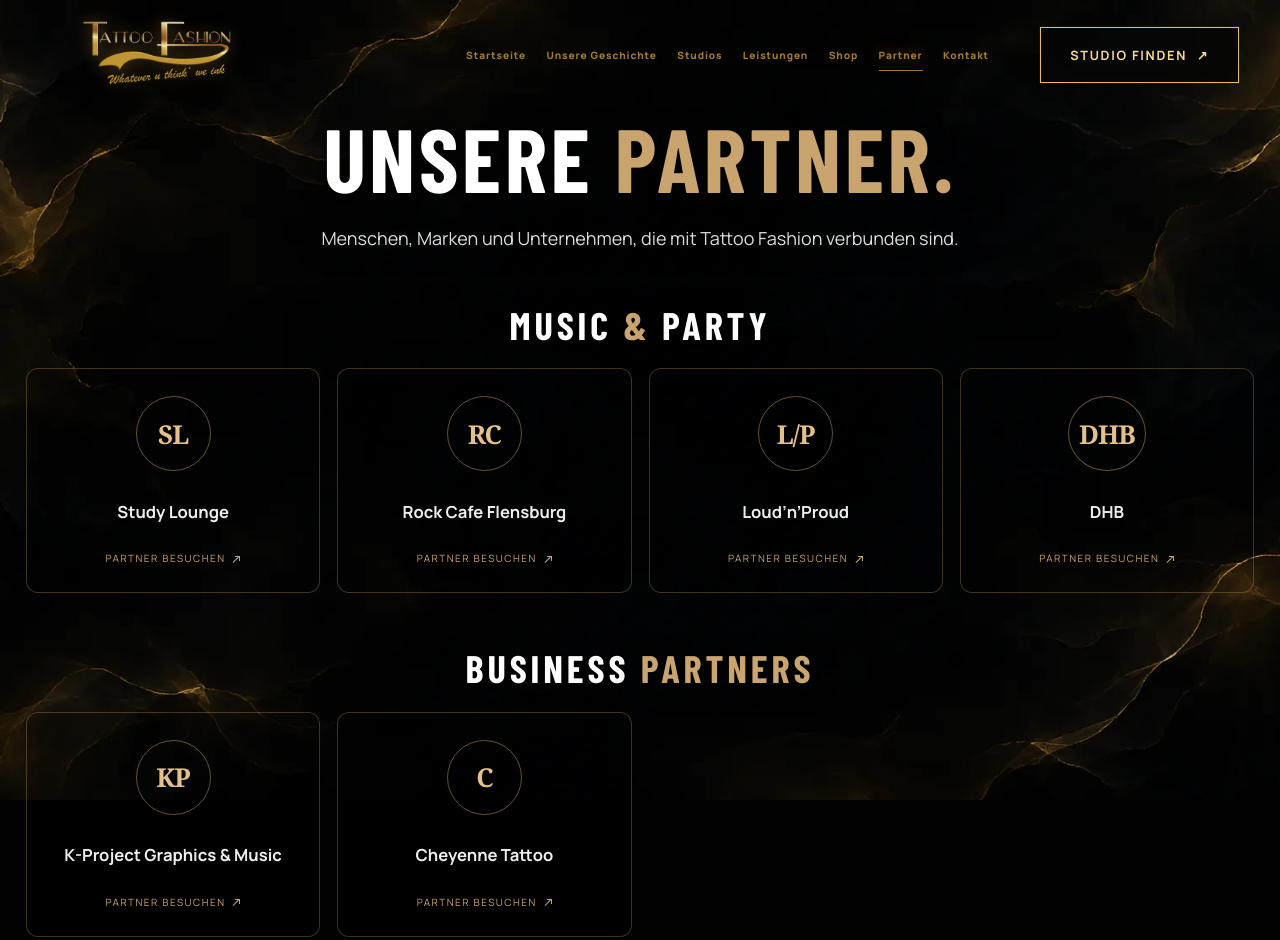
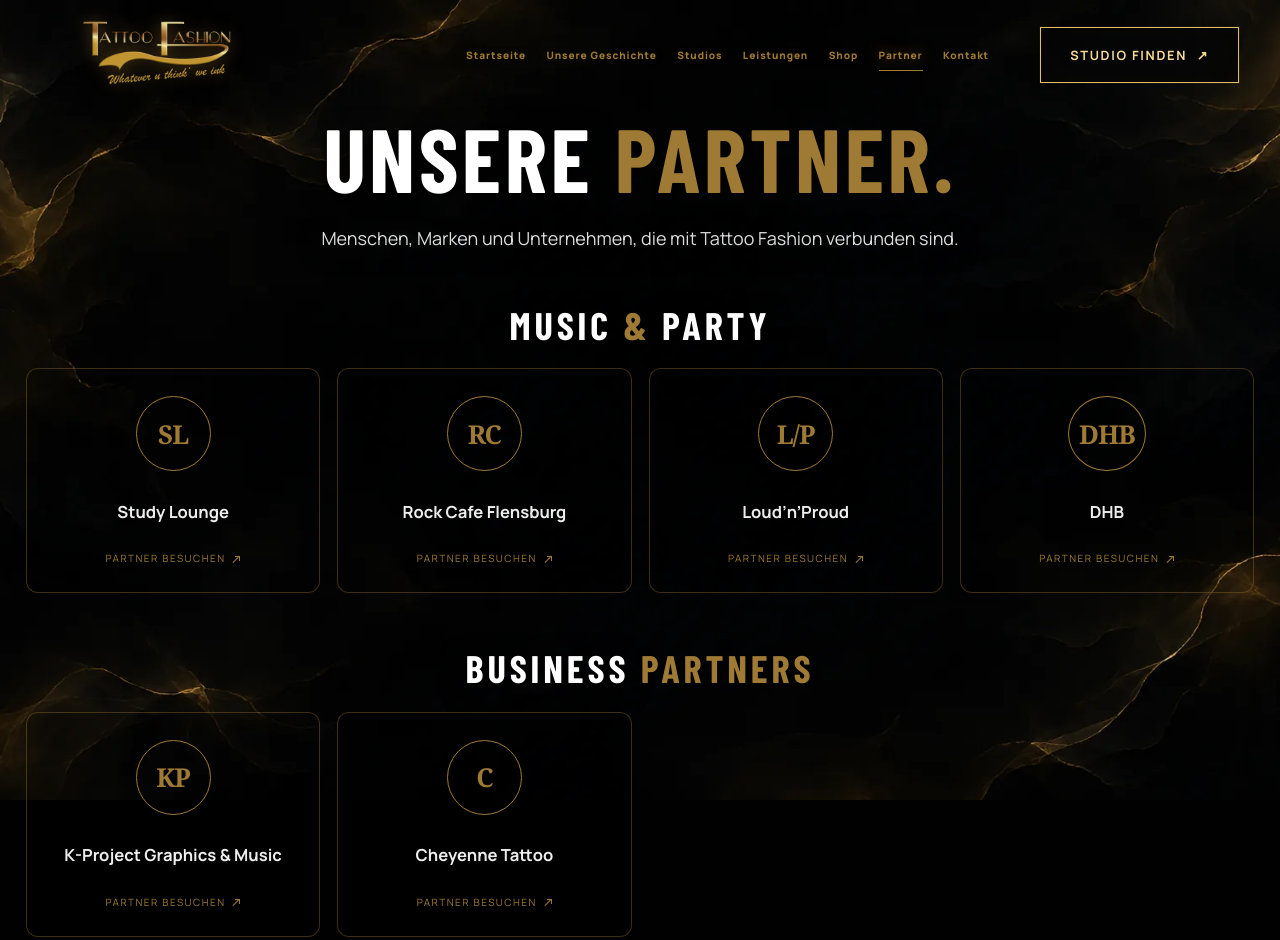
Before and after one commit to floriannitz08-arch/tattoo-fashion-Website, a plain HTML site: page partner.html in a window 1280 px wide. Shown: the top 940 px of the page. Drawn offline with nearby package versions, Linux system fonts and the light colour scheme; a web font is replaced by a local one.

Commit message:
Add files via upload

```diff
--- a/partner.html
+++ b/partner.html
@@ -1,6 +1,45 @@
 <!DOCTYPE html>
 
-<html lang="de"><head><meta charset="utf-8"/><meta content="width=device-width, initial-scale=1" name="viewport"/><title>Tattoo Fashion | Partner – Designvorlage</title><link rel="preload" as="image" href="assets/tf-dark-ink-background.webp"/><link rel="stylesheet" href="tf-unified.css?v=20261118-full-1"/></head><body class="interior-page">
+<html lang="de"><head><meta charset="utf-8"/><meta content="width=device-width, initial-scale=1" name="viewport"/><title>Tattoo Fashion | Partner – Designvorlage</title><link rel="preload" as="image" href="assets/tf-dark-ink-background.webp"/><link rel="stylesheet" href="tf-unified.css?v=20261118-full-1"/><style id="tf-partner-exact-gold-20261118">
+/* Partnerseite: einheitliches Tattoo-Fashion-Gold – #9F7A34.
+   Nur diese Seite wird korrigiert; andere Seiten und Bilder bleiben unberührt. */
+body.interior-page .tf-partner-main { --gold:#9F7A34; --tf-gold:#9F7A34; --tf-cta-gold:#9F7A34; --tf-cta-gold-bright:#9F7A34; }
+body.interior-page .tf-partner-main em,
+body.interior-page .tf-partner-main h1 em,
+body.interior-page .tf-partner-main h2 em,
+body.interior-page .tf-partner-main .tf-partner-group h2 span,
+body.interior-page .tf-partner-main .tf-partner-kicker,
+body.interior-page .tf-partner-main .tf-partner-mark,
+body.interior-page .tf-partner-main .tf-partner-action,
+body.interior-page .tf-partner-main .tf-partner-button,
+body.interior-page .tf-partner-main .tf-partner-button:hover,
+body.interior-page .tf-partner-main .tf-arrow-icon {
+  color:#9F7A34!important;
+  -webkit-text-fill-color:#9F7A34!important;
+  background-image:none!important;
+  text-shadow:none!important;
+}
+body.interior-page .tf-partner-main .tf-partner-card {
+  border-color:rgba(159,122,52,.38)!important;
+  box-shadow:none!important;
+}
+body.interior-page .tf-partner-main .tf-partner-card:is(:hover,:focus-visible) {
+  border-color:#9F7A34!important;
+  box-shadow:0 0 22px rgba(159,122,52,.16)!important;
+}
+body.interior-page .tf-partner-main .tf-partner-mark {
+  border-color:#9F7A34!important;
+}
+body.interior-page .tf-partner-main .tf-partner-button {
+  border:1px solid #9F7A34!important;
+  background:rgba(1,2,3,.82)!important;
+  box-shadow:0 0 0 1px rgba(159,122,52,.07),0 4px 22px rgba(0,0,0,.35)!important;
+}
+body.interior-page .tf-partner-main .tf-partner-button:is(:hover,:focus-visible) {
+  background:rgba(159,122,52,.1)!important;
+  border-color:#9F7A34!important;
+}
+</style></head><body class="interior-page">
 <header class="header tf-header"><a aria-label="Tattoo Fashion – Startseite" class="tf-brand" href="index.html"><img alt="Tattoo Fashion Original-Logo" class="logo" src="assets/logo.png"/></a><nav aria-label="Hauptnavigation" class="nav tf-nav" id="navigation"><a href="index.html">Startseite</a><a href="geschichte.html">Unsere Geschichte</a><a href="studios.html">Studios</a><a href="leistungen.html">Leistungen</a><a href="shop.html">Shop</a><a aria-current="page" class="active" href="partner.html">Partner</a><a href="kontakt.html">Kontakt</a></nav><a class="tf-header-cta" href="studios.html">STUDIO FINDEN <span>↗</span></a></header>
 <main class="tf-partner-main">
 <section aria-labelledby="partner-title" class="tf-partner-intro"><h1 id="partner-title">UNSERE <em>PARTNER.</em></h1><p>Menschen, Marken und Unternehmen, die mit Tattoo Fashion verbunden sind.</p></section>
```
